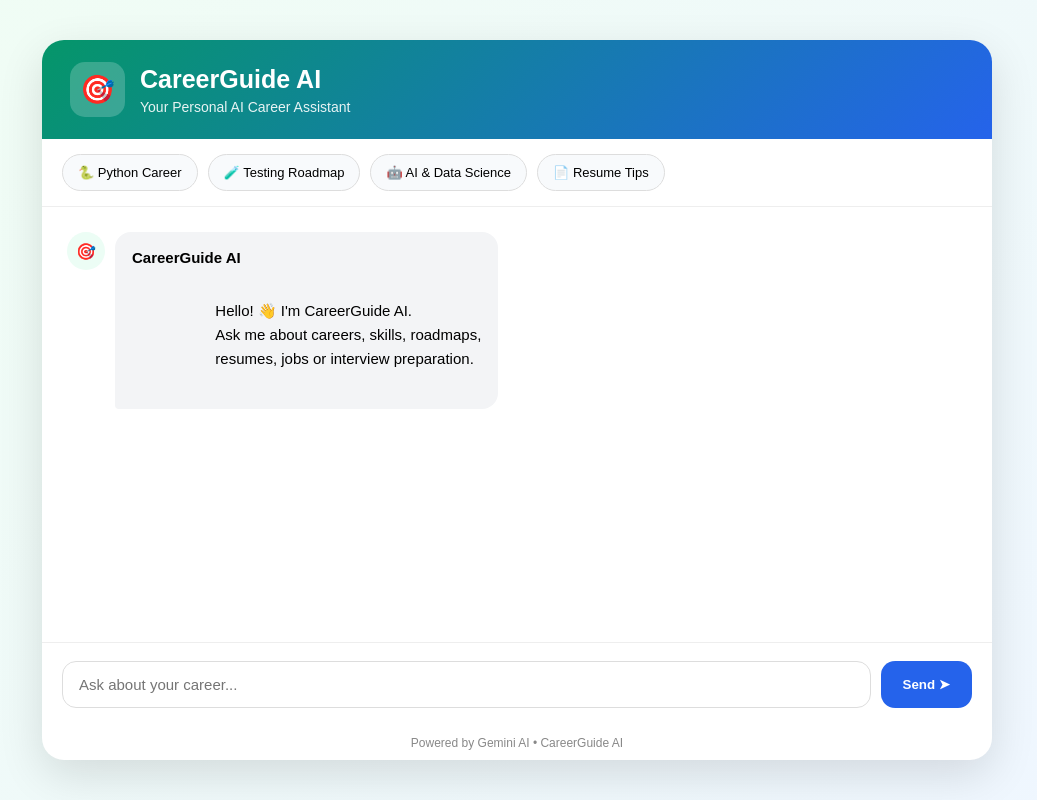
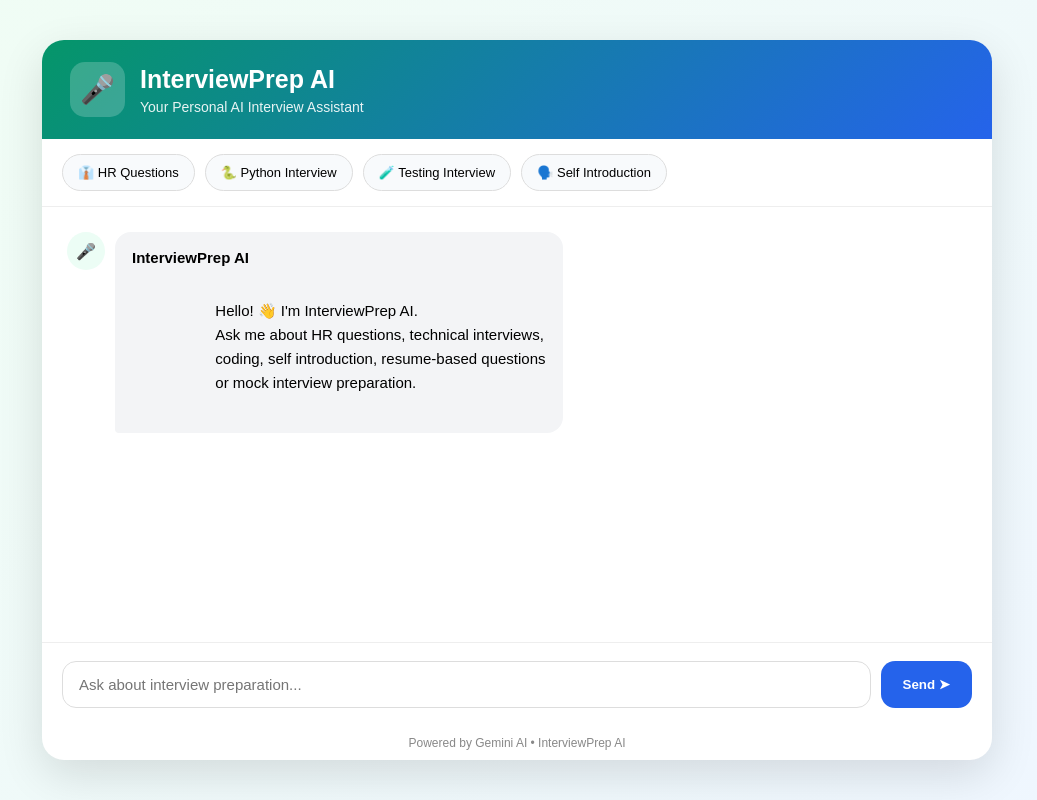
Before and after one commit to sanjivinisomasundhramacoding/interview-prep-ai, a Flask app: page / in a window 1280 px wide. Shown: the whole page, without its empty margins (123-1160 px from the left). Run offline with Flask 3, Linux system fonts and the light colour scheme.

Commit message:
Update InterviewPrep AI

````diff
--- a/app.py
+++ b/app.py
@@ -2,6 +2,7 @@ from flask import Flask, render_template, request, jsonify
 from dotenv import load_dotenv
 from google import genai
 import os
+import re
 
 load_dotenv()
 
@@ -23,36 +24,105 @@ def home():
 @app.route("/chat", methods=["POST"])
 def chat():
     try:
-        data = request.get_json()
+        data = request.get_json(silent=True)
+
+        if not data:
+            return jsonify({
+                "reply": "Please enter your question."
+            }), 400
+
         message = data.get("message", "").strip()
 
         if not message:
-            return jsonify({"reply": "Please enter your question."})
+            return jsonify({
+                "reply": "Please enter your question."
+            }), 400
 
         prompt = f"""
-You are CareerGuide AI, a professional AI career guidance assistant.
+You are InterviewPrep AI, a professional AI interview preparation assistant.
 
-Help students and freshers with:
-- Career selection
-- Career roadmaps
-- Skills to learn
-- Python careers
-- Software testing
-- Web development
-- Artificial Intelligence
-- Data Science
-- Cybersecurity
-- Resume improvement
-- Interview preparation
-- Job preparation
+Help students, freshers and job seekers with:
+
+Interview preparation
+Technical interview questions
+HR interview questions
+Python interview questions
+C programming interview questions
+HTML and CSS interview questions
+JavaScript interview questions
+Software testing interview questions
+Artificial Intelligence interview questions
+Machine Learning interview questions
+Data Science interview questions
+Cybersecurity interview questions
+SQL interview questions
+Web development interview questions
+Data Structures and Algorithms basics
+Aptitude preparation
+Coding interview preparation
+Mock interview practice
+Self introduction
+Resume-based interview questions
+Behavioral interview questions
+Common HR questions
+Interview tips
+Communication skills
+Strengths and weaknesses
+Why should we hire you
+Why do you want this job
+Questions to ask the interviewer
 
 Give simple, practical and beginner-friendly answers.
 
-If the user asks for a roadmap, provide clear step-by-step guidance.
-If the user asks about skills, provide a useful skill list.
-Do not guarantee jobs or salaries.
+For technical questions:
+Explain the concept clearly.
+Give a simple example when useful.
+Keep the explanation easy for beginners.
+
+For interview questions:
+Provide a suitable sample answer.
+Keep answers professional and natural.
+Do not make answers unnecessarily complicated.
+
+For coding questions:
+Explain the logic first.
+Then provide a simple code example when appropriate.
+
+For mock interview requests:
+Ask one interview question at a time and wait for the user's answer before continuing.
+
+Do not guarantee job selection.
+Do not guarantee a specific salary or placement.
+Encourage users to prepare according to the requirements of the specific company and job role.
+
+Response formatting rules:
+
+Use plain text only.
+
+Do not use Markdown.
+
+Do not use **bold** formatting.
+
+Do not use *italic* formatting.
+
+Do not use # headings.
+
+Do not use --- horizontal lines.
+
+Do not use bullet points with *.
+
+Do not use backticks.
+
+Do not use decorative symbols.
+
+Do not use unnecessary emojis.
+
+Use numbered points when useful.
+
+Keep answers simple, clean and readable.
 
 User question:
+
 {message}
 """
 
@@ -61,10 +131,112 @@ User question:
             contents=prompt
         )
 
-        return jsonify({"reply": response.text})
+        reply = response.text or ""
+
+        # Remove Markdown headings
+        reply = re.sub(
+            r"^\s*#{1,6}\s*",
+            "",
+            reply,
+            flags=re.MULTILINE
+        )
+
+        # Remove bold and underline formatting
+        reply = reply.replace("**", "")
+        reply = reply.replace("__", "")
+
+        # Remove asterisks
+        reply = reply.replace("*", "")
+
+        # Remove backticks
+        reply = reply.replace("```", "")
+        reply = reply.replace("`", "")
+
+        # Remove horizontal lines
+        reply = re.sub(
+            r"^\s*[-*_]{3,}\s*$",
+            "",
+            reply,
+            flags=re.MULTILINE
+        )
+
+        # Remove Markdown bullet symbols
+        reply = re.sub(
+            r"^\s*[-+]\s+",
+            "",
+            reply,
+            flags=re.MULTILINE
+        )
+
+        # Remove unnecessary emojis
+        reply = re.sub(
+            r"[\U0001F300-\U0001FAFF]",
+            "",
+            reply
+        )
+
+        # Remove excessive spaces before new lines
+        reply = re.sub(
+            r"[ \t]+\n",
+            "\n",
+            reply
+        )
+
+        # Remove excessive blank lines
+        reply = re.sub(
+            r"\n{3,}",
+            "\n\n",
+            reply
+        )
+
+        reply = reply.strip()
+
+        if not reply:
+            reply = (
+                "Sorry, I could not generate a response. "
+                "Please try again."
+            )
+
+        return jsonify({
+            "reply": reply
+        }), 200
 
     except Exception as e:
-        print("ERROR:", e)
+        print("ERROR:", repr(e))
+
+        error_message = str(e)
+
+        if "429" in error_message or "RESOURCE_EXHAUSTED" in error_message:
+            return jsonify({
+                "reply": (
+                    "Gemini API quota exceeded. "
+                    "Please check your Gemini API quota."
+                )
+            }), 429
+
+        if "404" in error_message or "NOT_FOUND" in error_message:
+            return jsonify({
+                "reply": (
+                    "The Gemini model is currently unavailable. "
+                    "Please check the configured Gemini model."
+                )
+            }), 404
+
+        if "401" in error_message or "UNAUTHENTICATED" in error_message:
+            return jsonify({
+                "reply": (
+                    "Gemini API authentication failed. "
+                    "Please check the GEMINI_API_KEY."
+                )
+            }), 401
+
+        if "403" in error_message or "PERMISSION_DENIED" in error_message:
+            return jsonify({
+                "reply": (
+                    "Gemini API permission denied. "
+                    "Please check your API key and API access."
+                )
+            }), 403
 
         return jsonify({
             "reply": "Sorry, something went wrong. Please try again."
@@ -72,4 +244,10 @@ User question:
 
 
 if __name__ == "__main__":
-    app.run(debug=True)
+    port = int(os.environ.get("PORT", 5000))
+
+    app.run(
+        host="0.0.0.0",
+        port=port,
+        debug=False
+    )
--- a/templates/index.html
+++ b/templates/index.html
@@ -5,7 +5,7 @@
     <meta charset="UTF-8">
     <meta name="viewport" content="width=device-width, initial-scale=1.0">
 
-    <title>CareerGuide AI</title>
+    <title>InterviewPrep AI</title>
 
     <link rel="stylesheet"
           href="{{ url_for('static', filename='style.css') }}">
@@ -18,12 +18,12 @@
     <header>
 
         <div class="logo">
-            🎯
+            🎤
         </div>
 
         <div>
-            <h1>CareerGuide AI</h1>
-            <p>Your Personal AI Career Assistant</p>
+            <h1>InterviewPrep AI</h1>
+            <p>Your Personal AI Interview Assistant</p>
         </div>
 
     </header>
@@ -31,20 +31,20 @@
 
     <div class="quick-buttons">
 
-        <button onclick="quickQuestion('Which career is best for a Python beginner?')">
-            🐍 Python Career
+        <button onclick="quickQuestion('Give me common HR interview questions for freshers')">
+            👔 HR Questions
         </button>
 
-        <button onclick="quickQuestion('Give me a roadmap to become a software tester')">
-            🧪 Testing Roadmap
+        <button onclick="quickQuestion('Give me common Python interview questions with simple answers')">
+            🐍 Python Interview
         </button>
 
-        <button onclick="quickQuestion('What skills are required for AI and Data Science?')">
-            🤖 AI & Data Science
+        <button onclick="quickQuestion('Give me software testing interview questions for freshers')">
+            🧪 Testing Interview
         </button>
 
-        <button onclick="quickQuestion('How can I improve my resume as a fresher?')">
-            📄 Resume Tips
+        <button onclick="quickQuestion('How should I introduce myself in an interview as a fresher?')">
+            🗣️ Self Introduction
         </button>
 
     </div>
@@ -55,17 +55,18 @@
         <div class="message bot">
 
             <div class="avatar">
-                🎯
+                🎤
             </div>
 
             <div class="bubble">
 
-                <strong>CareerGuide AI</strong>
+                <strong>InterviewPrep AI</strong>
 
                 <p>
-                    Hello! 👋 I'm CareerGuide AI.
-                    Ask me about careers, skills, roadmaps,
-                    resumes, jobs or interview preparation.
+                    Hello! 👋 I'm InterviewPrep AI.
+                    Ask me about HR questions, technical interviews,
+                    coding, self introduction, resume-based questions
+                    or mock interview preparation.
                 </p>
 
             </div>
@@ -80,7 +81,7 @@
         <input
             type="text"
             id="messageInput"
-            placeholder="Ask about your career..."
+            placeholder="Ask about interview preparation..."
             autocomplete="off"
         >
 
@@ -92,7 +93,7 @@
 
 
     <footer>
-        Powered by Gemini AI • CareerGuide AI
+        Powered by Gemini AI • InterviewPrep AI
     </footer>
 
 </div>
````
